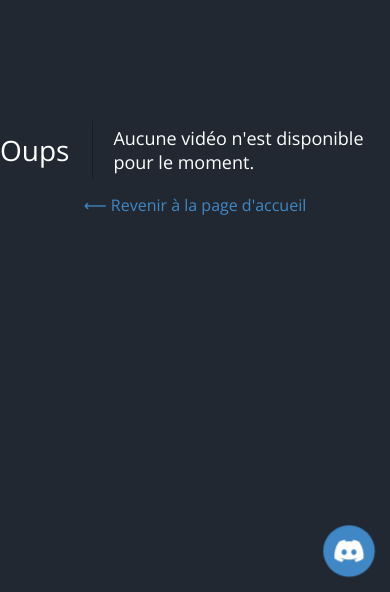
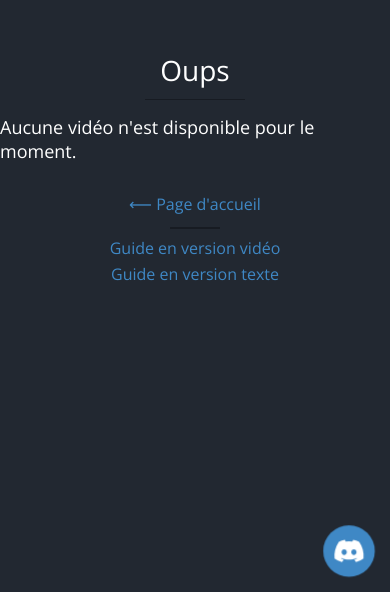
Before and after one commit to Sonny93/installerwindows.fr, a Next.js app: page /novideo in a window 390 px wide. Shown: the part 252-844 px from the top of the page. Built offline with nearby package versions, Linux system fonts and the light colour scheme.

Commit message:
ajout liens guide vidéo et texte -> page erreur

```diff
--- /dev/null
+++ b/Components/ErrorPage/Controls.tsx
@@ -0,0 +1,25 @@
+import Link from 'next/link';
+import styles from '../../styles/error-page.module.scss';
+
+export default function Controls() {
+    return (
+        <div className={styles['controls']}>
+            <Link href={'/'}>
+                <a>
+                    ⟵ Page d'accueil
+                </a>
+            </Link>
+            <hr />
+            <Link href={'/videos'}>
+                <a>
+                    Guide en version vidéo
+                </a>
+            </Link>
+            <Link href={'/texte'}>
+                <a>
+                    Guide en version texte
+                </a>
+            </Link>
+        </div>
+    )
+}
--- a/pages/novideo.tsx
+++ b/pages/novideo.tsx
@@ -1,6 +1,5 @@
-import Link from 'next/link';
 import { NextSeo } from 'next-seo';
-
+import Controls from '../Components/ErrorPage/Controls';
 import styles from '../styles/error-page.module.scss';
 
 export default function NoVideo() {
@@ -13,11 +12,7 @@ export default function NoVideo() {
                 <h1>Oups</h1>
                 <h2>Aucune vidéo n'est disponible pour le moment.</h2>
             </div>
-            <Link href={'/'}>
-                <a>
-                    ⟵ Revenir à la page d'accueil
-                </a>
-            </Link>
+            <Controls />
         </div>
     </>)
 }
--- a/styles/error-page.module.scss
+++ b/styles/error-page.module.scss
@@ -8,6 +8,11 @@
     justify-content: center;
     flex-direction: column;
     animation: fadein 250ms both;
+
+    .title {
+        display: flex;
+        align-items: center;
+        justify-content: center;
 
         & h1 {
             display: inline-block;
@@ -27,10 +32,34 @@
             margin: 0;
             padding: 0;
         }
+    }
 
-    .title {
+    & .controls {
         display: flex;
         align-items: center;
         justify-content: center;
+        flex-direction: column;
+
+        & hr {
+            width: 50px;
+            border: 1px solid rgba(0, 0, 0, 0.3);
         }
     }
+}
+
+/* Mobile */
+@media screen and (max-width: 900px) {
+    .App .title {
+        margin-bottom: 15px;
+        flex-direction: column;
+
+        & h1 {
+            border: 0;
+            border-bottom: 1px solid rgba(0, 0, 0, 0.3);
+            margin: 0;
+            margin-bottom: 15px;
+            padding: 0;
+            padding: 0 15px 10px;
+        }
+    }
+}
```
Also changed, not shown: pages/404.tsx (+2 -6 lines), pages/500.tsx (+3 -5 lines). Lines whose indentation alone changed are shown as unchanged.
